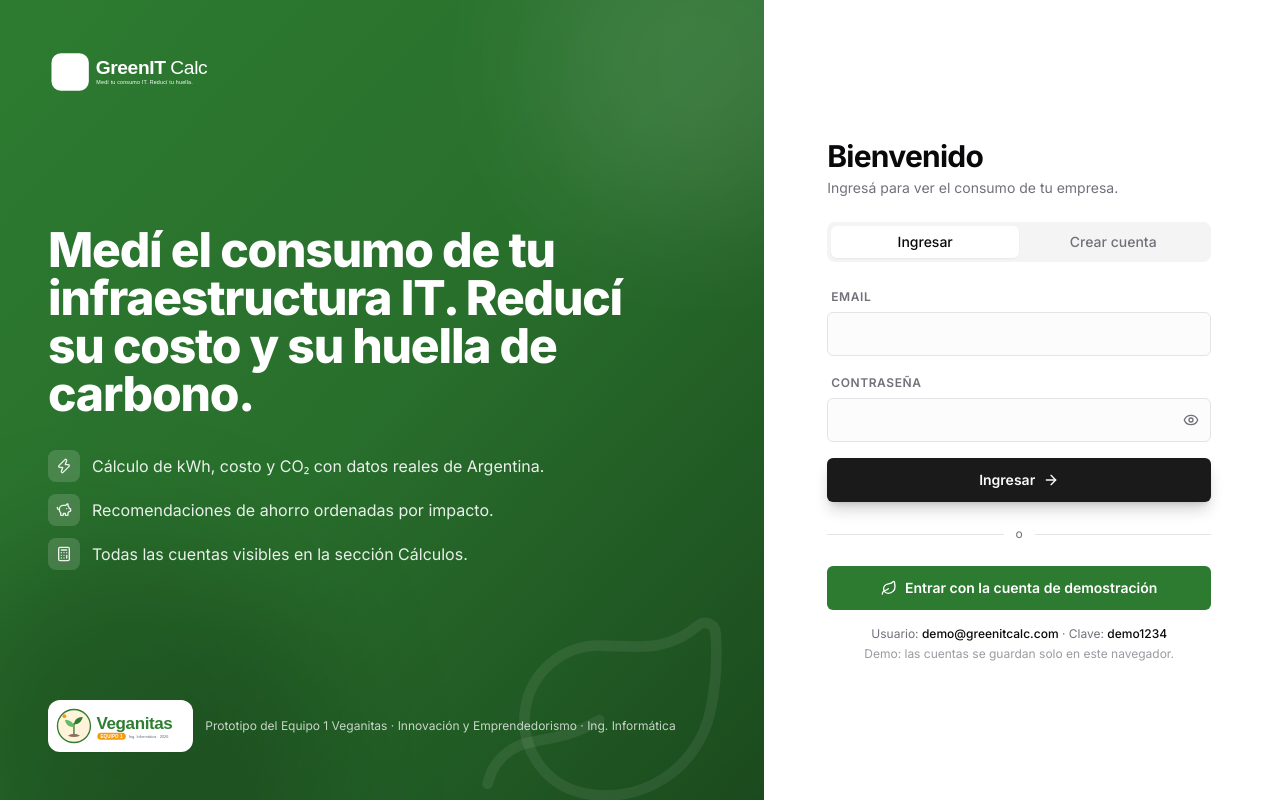
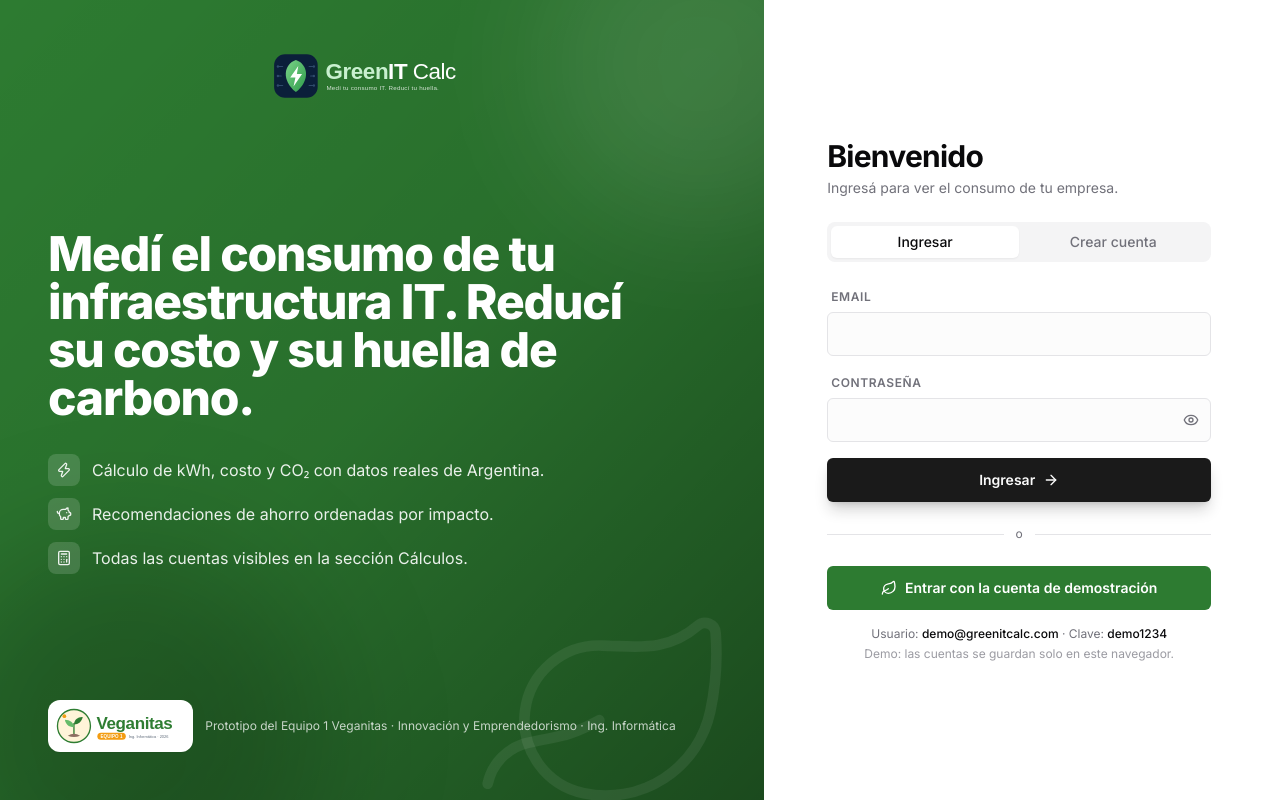
Before and after one commit to Cufaza/GreenITVeganitas, a React (Vite) app: page /login in a window 1280 px wide. Built offline with nearby package versions, Linux system fonts and the light colour scheme.

Commit message:
fix(ui): restore logo icon on login brand panel
The CSS invert filter turned the whole logo white, hiding the icon. Use a light-text SVG variant instead.

```diff
--- a/src/components/Logo.jsx
+++ b/src/components/Logo.jsx
@@ -1,3 +1,4 @@
-export default function Logo({ height = 40 }) {
-  return <img src="/logo-greenit-calc.svg" alt="GreenIT Calc" style={{ height }} />;
+/** `light` = variant for dark/brand backgrounds (white text, icon unchanged). Never recolor with CSS filters. */
+export default function Logo({ height = 40, light = false }) {
+  return <img src={light ? '/logo-greenit-calc-light.svg' : '/logo-greenit-calc.svg'} alt="GreenIT Calc" style={{ height }} />;
 }
--- a/src/pages/Login.jsx
+++ b/src/pages/Login.jsx
@@ -45,7 +45,7 @@ export default function Login() {
         <Leaf className="pointer-events-none absolute -bottom-10 right-6 h-64 w-64 rotate-12 text-white/[0.07]" strokeWidth={1} />
 
         <div className="relative z-10 flex h-full w-full flex-col justify-between gap-10 p-8 sm:p-12">
-          <div className="brightness-0 invert"><Logo height={48} /></div>
+          <Logo height={56} light />
           <div className="max-w-xl space-y-8">
             <h1 className="text-3xl font-extrabold leading-tight tracking-tight sm:text-4xl xl:text-5xl">
               Medí el consumo de tu infraestructura IT. Reducí su costo y su huella de carbono.
```
Also changed, not shown: public/logo-greenit-calc-light.svg (added).
